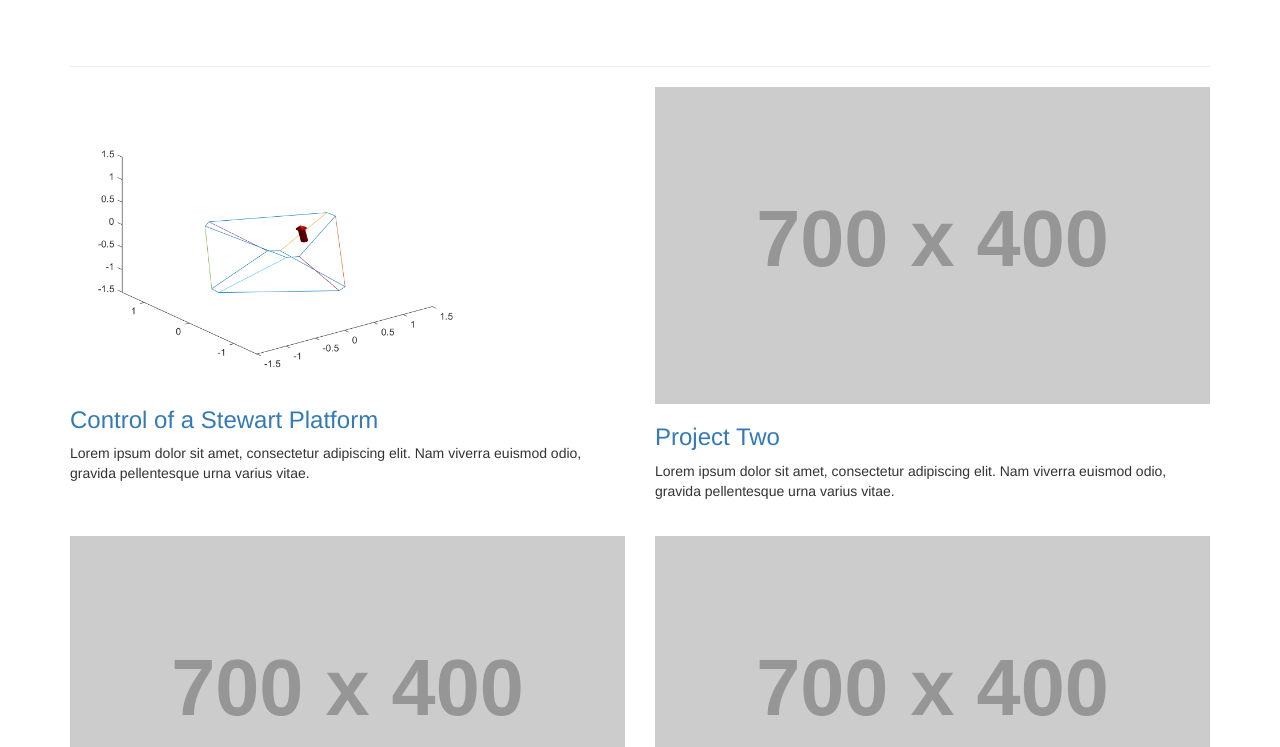
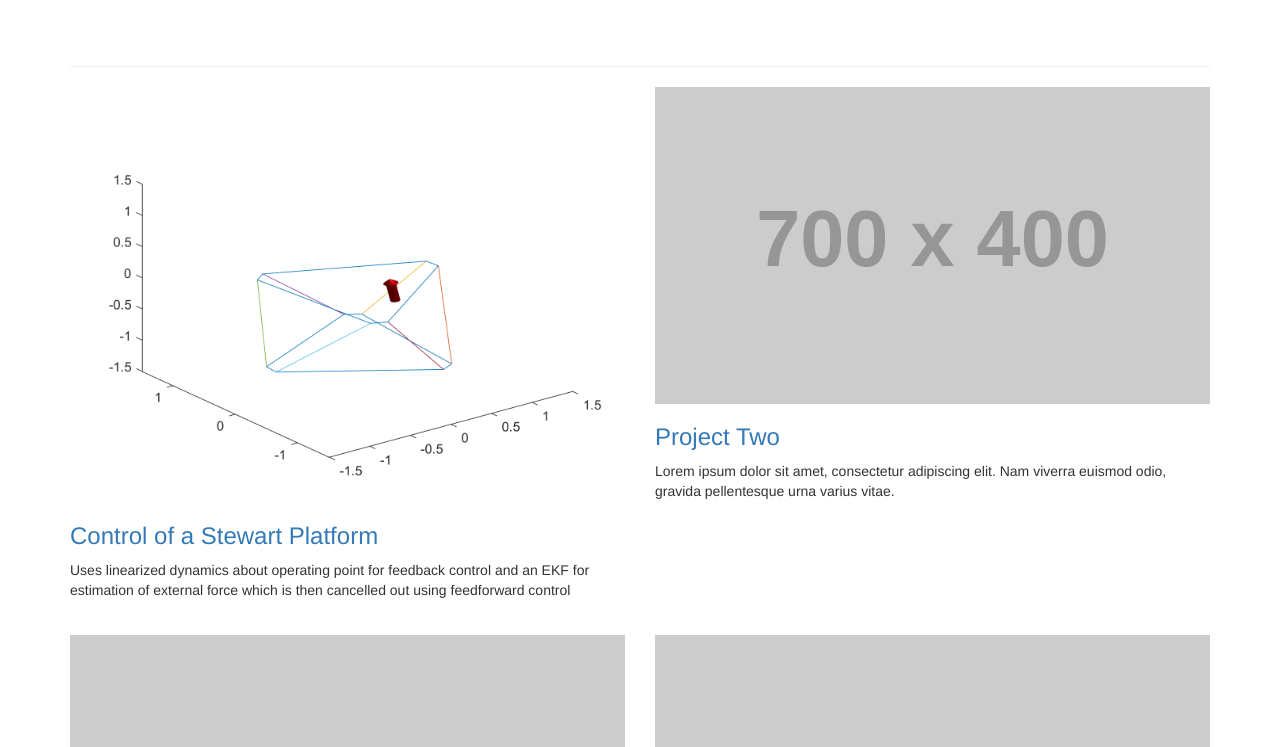
Before and after one commit to fjam100/fjam100.github.io, a plain HTML site: page index.html in a window 1280 px wide. Shown: the part 53-800 px from the top of the page. Drawn offline with Linux system fonts and the light colour scheme; placeholder pictures from the web are drawn by us.

Commit message:
Project 1

```diff
--- a/index.html
+++ b/index.html
@@ -79,13 +79,13 @@
         <div class="row">
             <div class="col-md-6 portfolio-item">
                 <a href="#">
-                    <img class="img-responsive" src="images/stewart1.png" alt="" width="400" height="300">
+                    <img class="img-responsive" src="images/stewart1.png" alt="" width="700" height="400">
                 </a>
                 <h3>
                     <a href="#">Control of a Stewart Platform</a>
                 </h3>
-                <p>Lorem ipsum dolor sit amet, consectetur adipiscing elit. Nam viverra euismod odio, gravida pellentesque urna varius vitae.</p>
-            </div>
+                <p> Uses linearized dynamics about operating point for feedback control and an EKF for estimation of external force which is then cancelled out using feedforward control
+				</div>
             <div class="col-md-6 portfolio-item">
                 <a href="#">
                     <img class="img-responsive" src="http://placehold.it/700x400" alt="">
```
